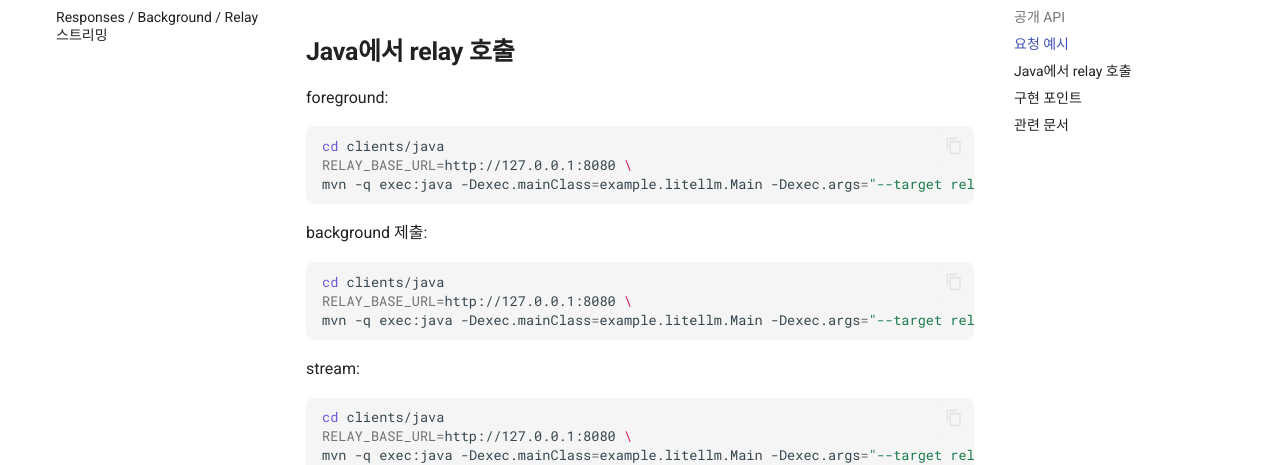
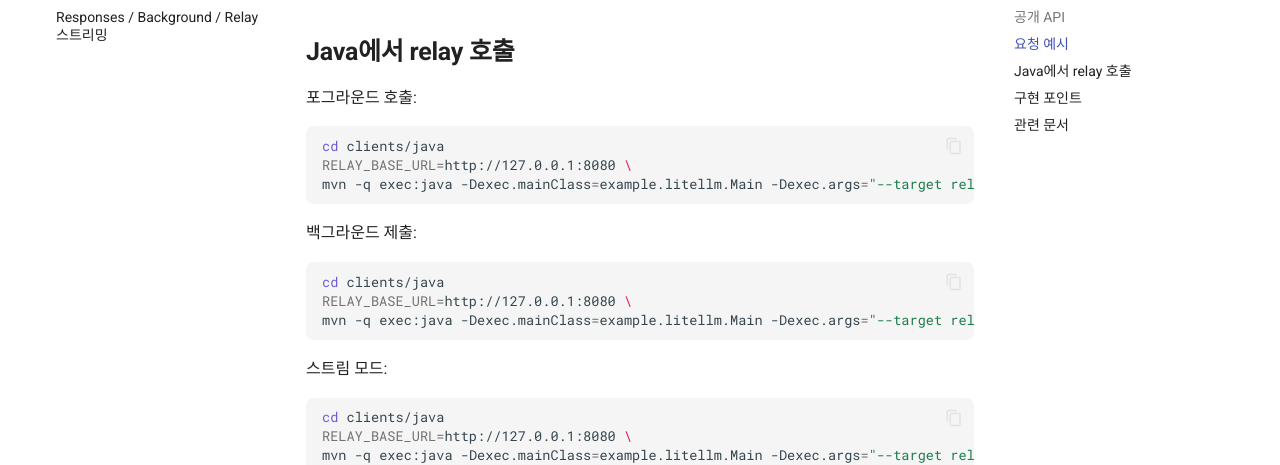
Before and after one commit to seonghobae/litellm-o3-deep-research-rest-examples, an MkDocs documentation site: the page built from docs/ko/relay-example.md, in a window 1280 px wide and 900 px high, scrolled down 1772 px. Shown: the part 172-637 px from the top of the window. Built offline with MkDocs 1.6.1 and Material for MkDocs 9.7.7, drawn with Linux system fonts in a browser that asks for light colours; comment, search, counter and statistics services are not loaded.

Commit message:
chore: fix residual quality gaps found post-merge
- remove clients/python egg-info from git index (relay side was cleaned in
  the PR #3 fix commit; Python client side was missed)
- upgrade pytest-asyncio from 0.23 to 1.x and add [tool.pytest.ini_options]
  with asyncio_mode=strict so the 37 asyncio.set_event_loop_policy
  DeprecationWarnings are resolved before Python 3.16 removes those APIs
- add empty __init__.py to relay/tests and clients/python/tests so same-named
  test_config.py modules do not shadow each other when run from root
- translate foreground/stream mode labels in relay-example.md to Korean
- rename test_tool_invocation_request_requires_tool_name_and_arguments to
  test_valid_deep_research_invocation_parses_correctly to accurately
  describe the happy-path behaviour being tested

````diff
--- a/docs/ko/relay-example.md
+++ b/docs/ko/relay-example.md
@@ -69,7 +69,7 @@
 
 ## Java에서 relay 호출
 
-foreground:
+포그라운드 호출:
 
 ```bash
 cd clients/java
@@ -77,7 +77,7 @@
 mvn -q exec:java -Dexec.mainClass=example.litellm.Main -Dexec.args="--target relay Summarize relay architecture"
 ```
 
-background 제출:
+백그라운드 제출:
 
 ```bash
 cd clients/java
@@ -85,7 +85,7 @@
 mvn -q exec:java -Dexec.mainClass=example.litellm.Main -Dexec.args="--target relay --background Summarize relay architecture"
 ```
 
-stream:
+스트림 모드:
 
 ```bash
 cd clients/java
````
Also changed, not shown: 10 other files.
